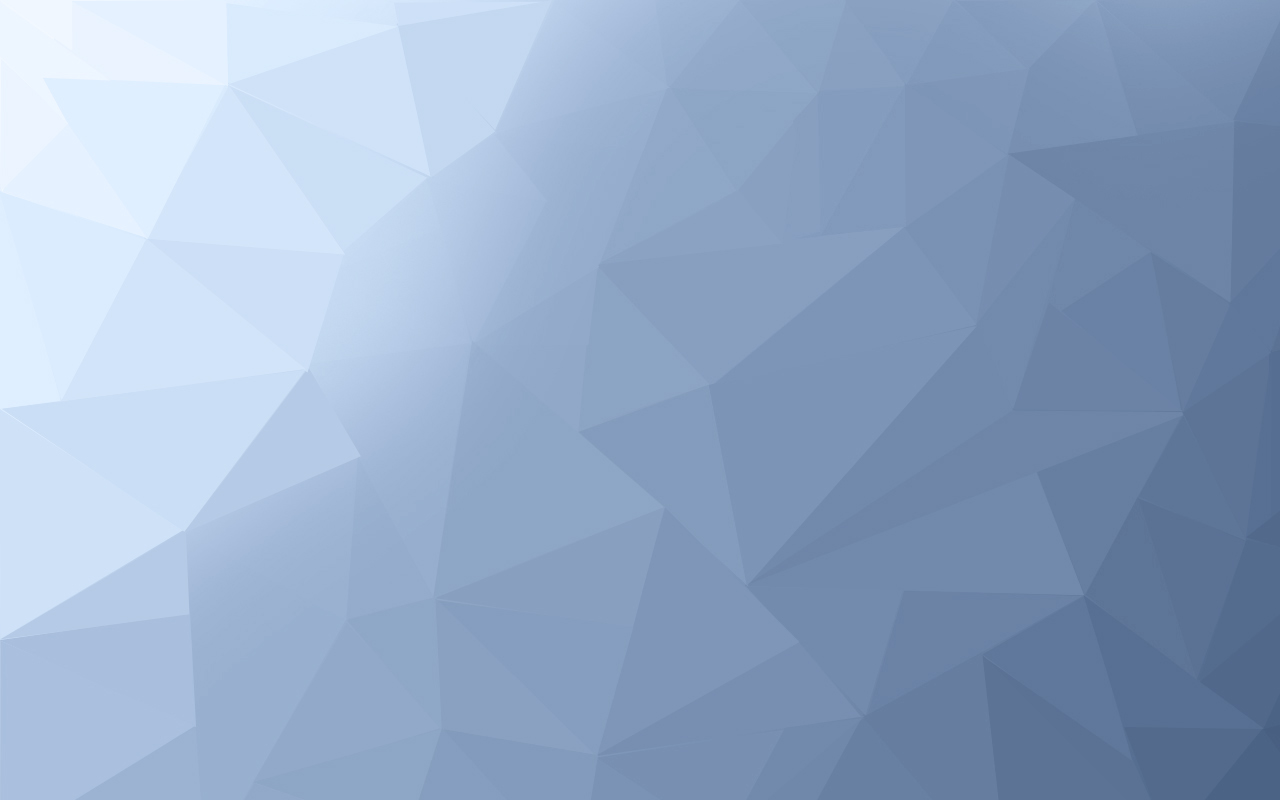
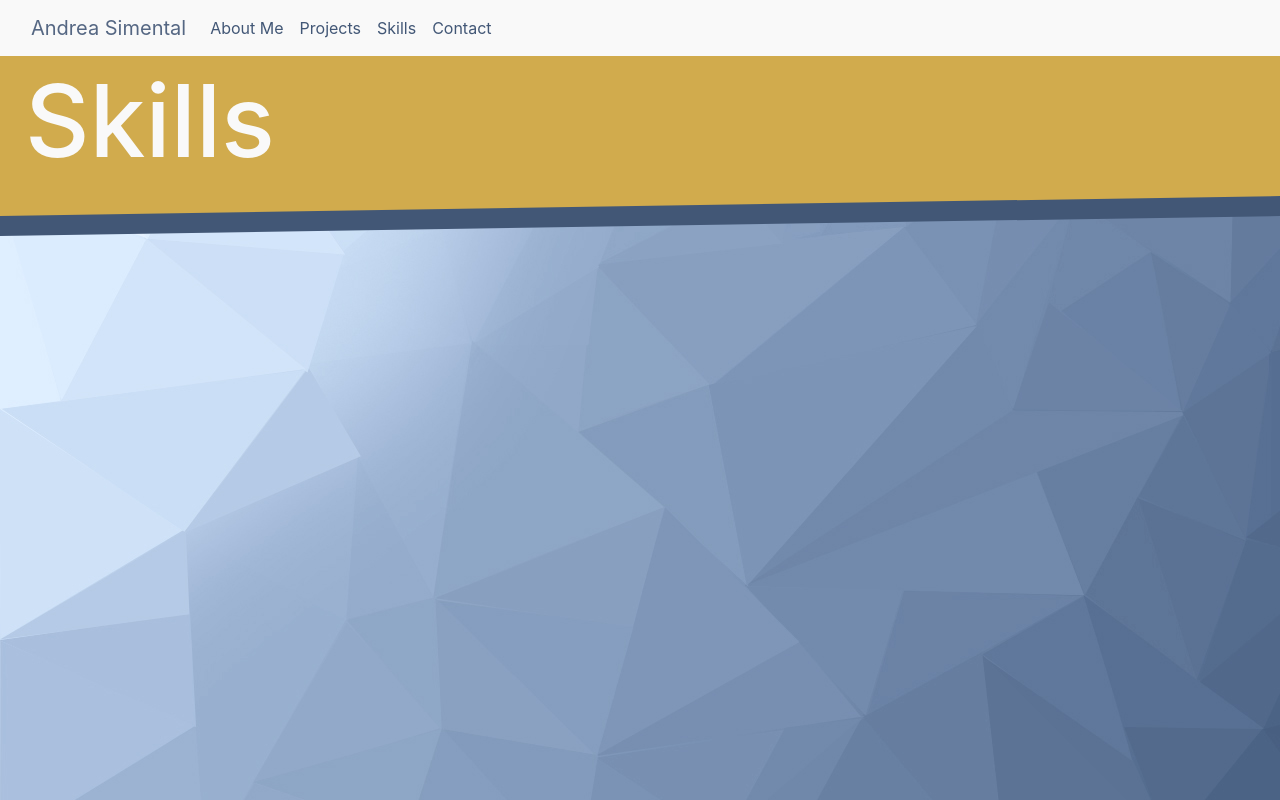
Before and after one commit to anlsim/anlsim.github.io, a React (Create React App) app: page /skills in a window 1280 px wide. Built offline with nearby package versions, Linux system fonts and the light colour scheme.

Commit message:
adding skills component

```diff
--- a/src/App.js
+++ b/src/App.js
@@ -10,7 +10,7 @@
 import HomePage from './pages/HomePage';
 import ProjectsPage from './pages/ProjectsPage';
 import ContactPage from './pages/ContactPage';
-import ResumePage from './pages/ResumePage';
+import SkillsPage from './pages/SkillsPage';
 import AboutMePage from './pages/AboutMePage';
 
 
@@ -36,8 +36,8 @@
       projects: {
         title: 'Projects'
       },
-      resume: {
-        title: 'Resume'
+      skills: {
+        title: 'Skills'
       },
       contact: {
         title: 'Contact Me'
@@ -53,7 +53,7 @@
             <div>
                 <Route path="/" exact render={() => <HomePage title={this.state.home.title}/> }/>
                 <Route path="/about" render={() => <AboutMePage title={this.state.about.title} />}  />
-                <Route path="/resume" render={() => <ResumePage title={this.state.resume.title} />}  />
+                <Route path="/skills" render={() => <SkillsPage title={this.state.skills.title} />}  />
                 <Route path="/projects" render={() => <ProjectsPage title={this.state.projects.title} />}  />
                 <Route path="/contact" render={() => <ContactPage title={this.state.contact.title} />}  />
             </div>
--- a/src/components/NavBar.js
+++ b/src/components/NavBar.js
@@ -18,11 +18,12 @@
             <Link className="nav-link" to="/About">About Me</Link>
         </li>
         <li className="nav-item">
-            <Link className="nav-link" to="/Resume">Resume</Link>
+            <Link className="nav-link" to="/projects">Projects</Link>
         </li>
         <li className="nav-item">
-            <Link className="nav-link" to="/projects">Projects</Link>
+            <Link className="nav-link" to="/Skills">Skills</Link>
         </li>
+
         <li className="nav-item">
             <Link className="nav-link" to="/contact">Contact</Link>
         </li>
--- a/src/pages/ResumePage.js
+++ b/src/pages/SkillsPage.js
@@ -4,7 +4,7 @@
 
 
 
-const ResumePage = (props) => {
+const SkillsPage = (props) => {
     return (
         <main>
               <NavBar/>
@@ -14,4 +14,4 @@
     )
 }
 
-export default ResumePage;
+export default SkillsPage;
--- a/src/styles/aboutme.scss
+++ b/src/styles/aboutme.scss
@@ -19,7 +19,7 @@
 .aboutInfo{
     text-align: center;
     padding: 20px;
-    background-color: $white-pas;
+    background-color: rgba($white-pas, 0.5);
     border-radius: 5px;
     color: $blue-pas;
 
```
